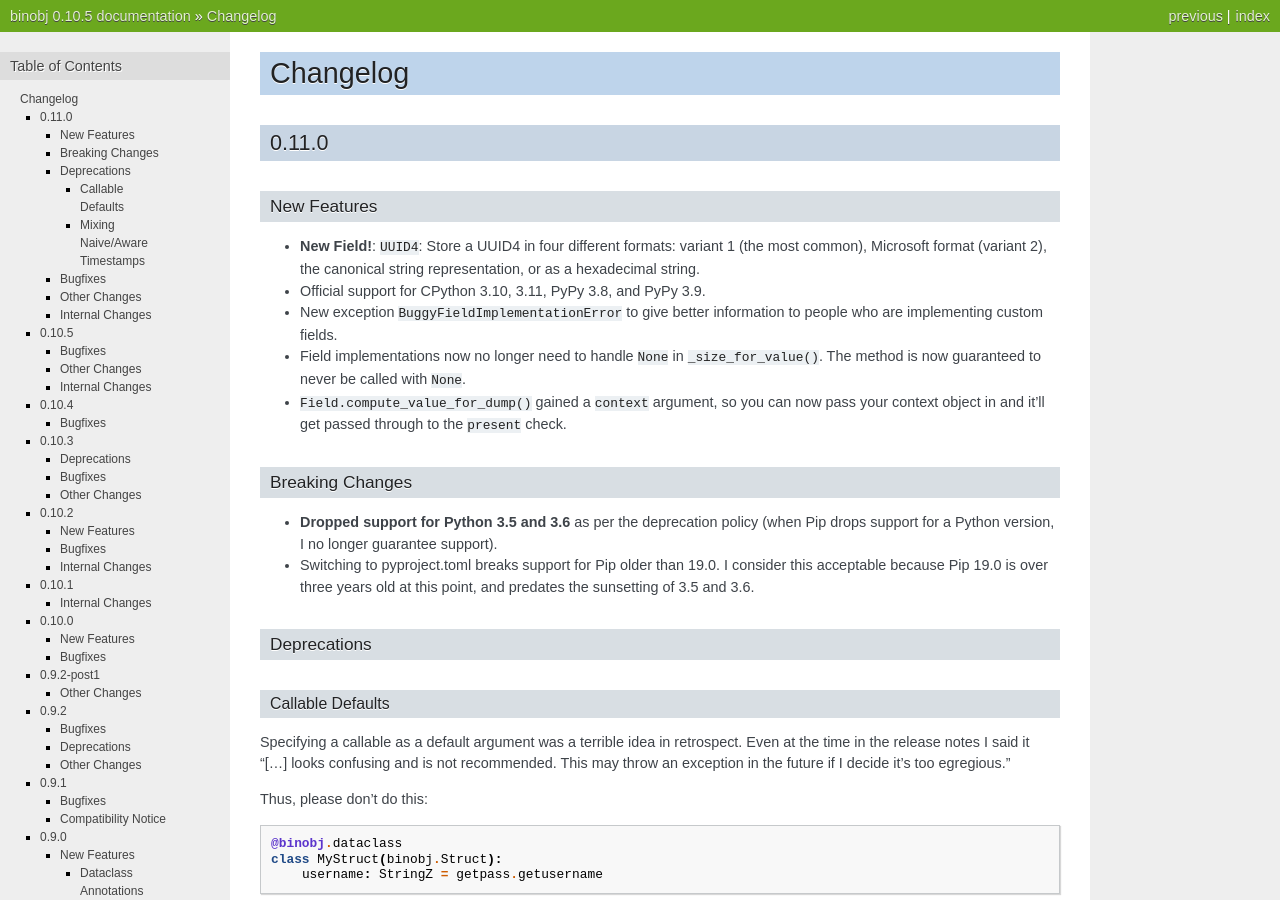
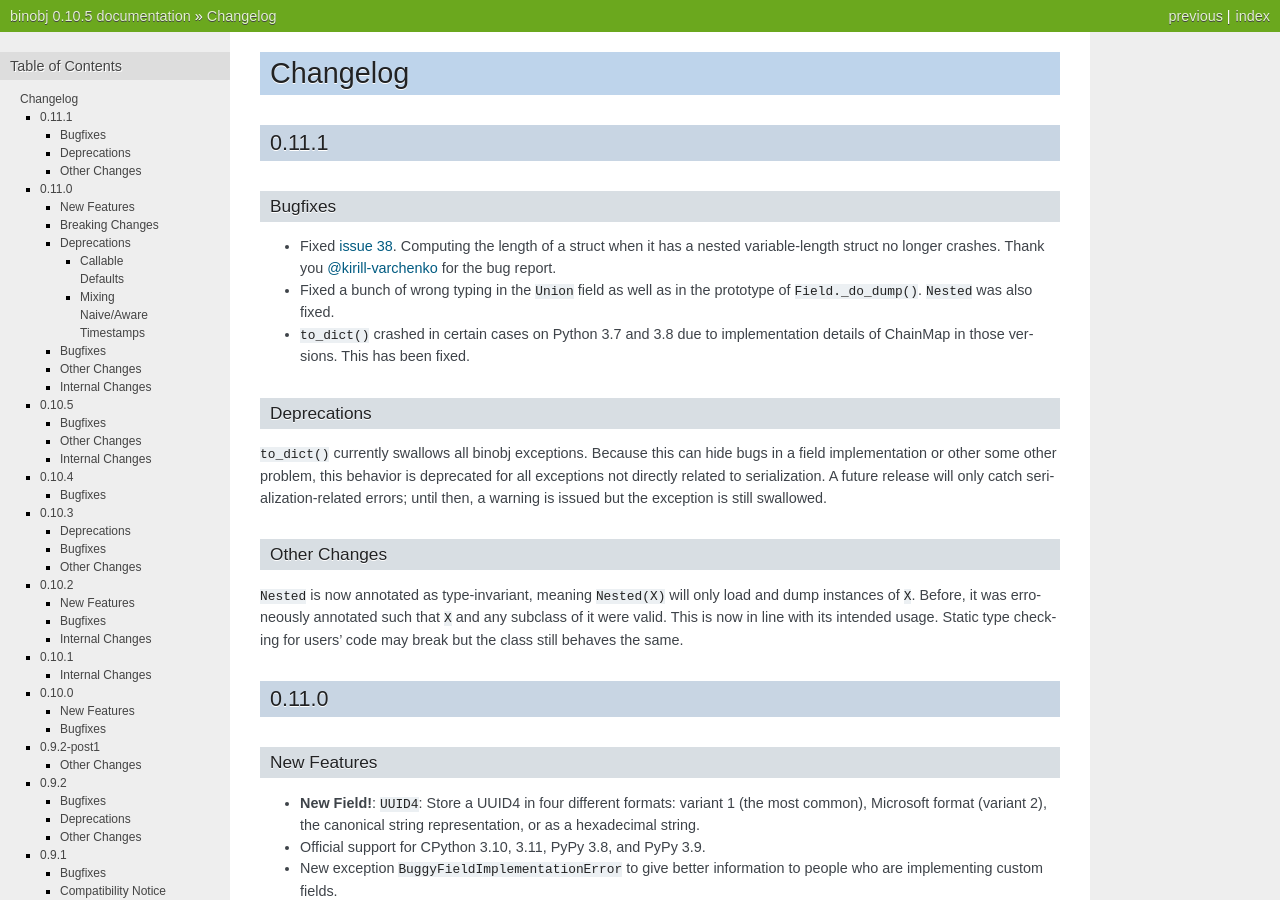
Before and after one commit to dargueta/binobj, a Sphinx documentation site: the page built from docs/source/CHANGELOG.rst, in a window 1280 px wide and 900 px high. Built offline with Sphinx 7.4.7, drawn with Linux system fonts in a browser that asks for light colours.

Commit message:
Update changelog

```diff
--- a/docs/source/CHANGELOG.rst
+++ b/docs/source/CHANGELOG.rst
@@ -1,5 +1,39 @@
 Changelog
 =========
+
+0.11.1
+------
+
+Bugfixes
+~~~~~~~~
+
+* Fixed `issue 38`_. Computing the length of a struct when it has a nested
+  variable-length struct no longer crashes. Thank you
+  `@kirill-varchenko <https://github.com/kirill-varchenko>`_ for the bug report.
+* Fixed a bunch of wrong typing in the ``Union`` field as well as in the prototype
+  of ``Field._do_dump()``. ``Nested`` was also fixed.
+* ``to_dict()`` crashed in certain cases on Python 3.7 and 3.8 due to
+  implementation details of ChainMap in those versions. This has been fixed.
+
+Deprecations
+~~~~~~~~~~~~
+
+``to_dict()`` currently swallows all binobj exceptions. Because this can hide
+bugs in a field implementation or other some other problem, this behavior is
+deprecated for all exceptions not directly related to serialization. A future
+release will only catch serialization-related errors; until then, a warning is
+issued but the exception is still swallowed.
+
+Other Changes
+~~~~~~~~~~~~~
+
+``Nested`` is now annotated as type-invariant, meaning ``Nested(X)`` will only
+load and dump instances of ``X``. Before, it was erroneously annotated such that
+``X`` and any subclass of it were valid. This is now in line with its intended
+usage. Static type checking for users' code may break but the class still
+behaves the same.
+
+.. _issue 38: https://github.com/dargueta/binobj/issues/38
 
 0.11.0
 ------
```
